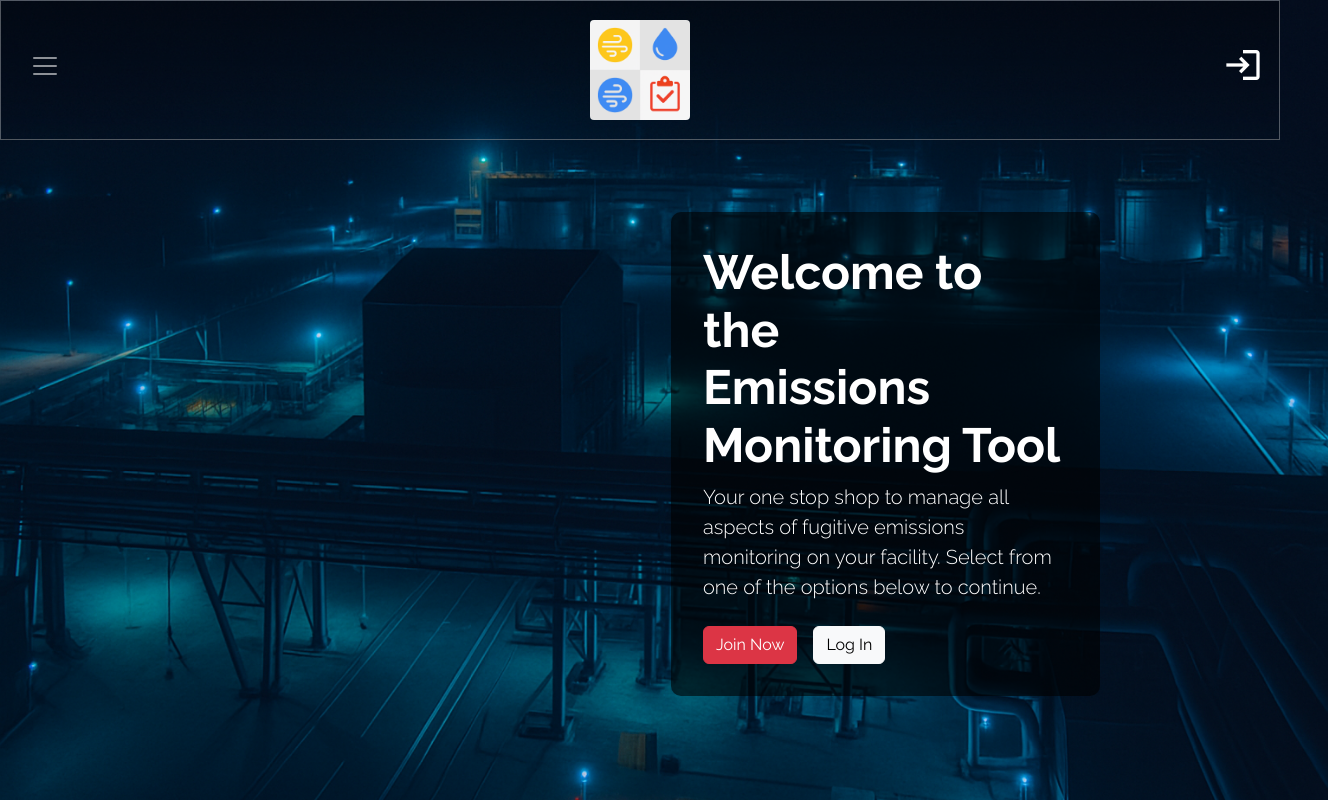
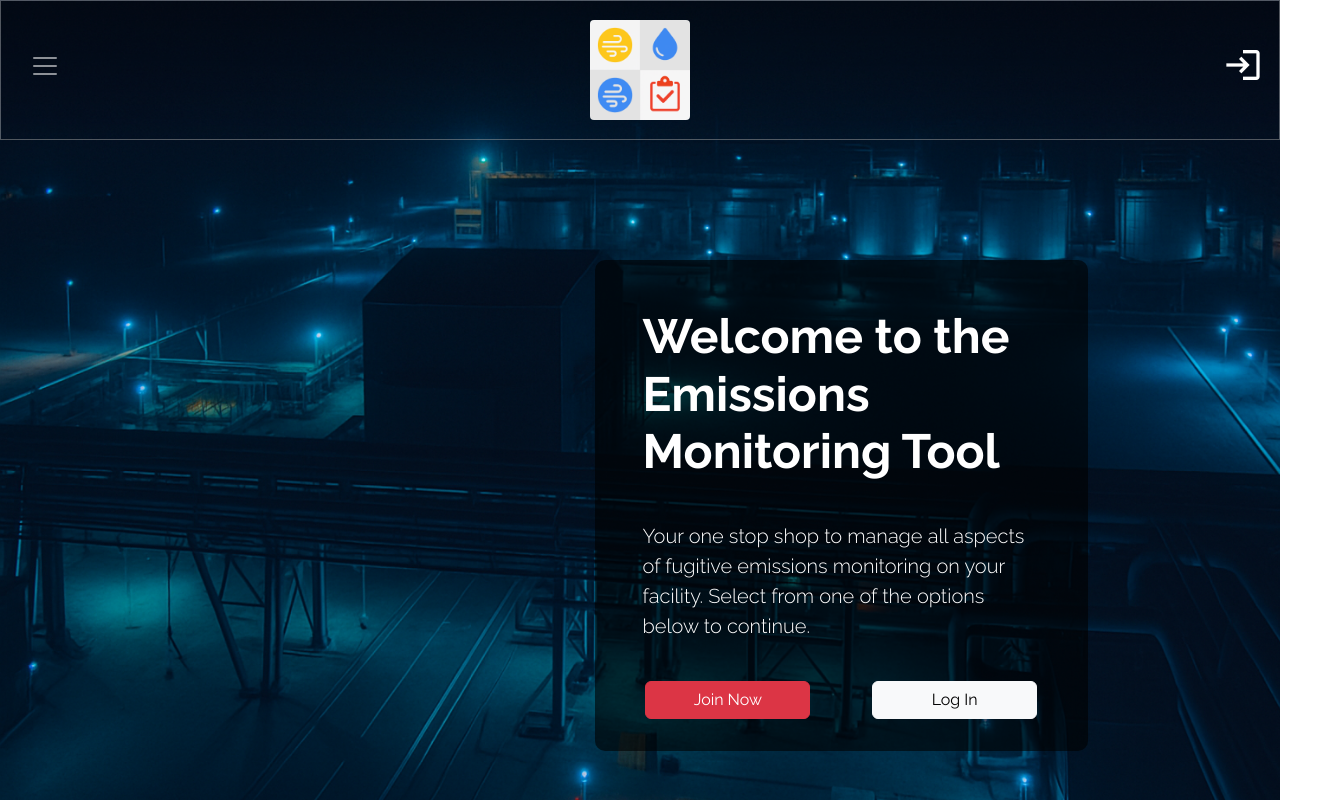
Before and after one commit to johnamdickson/weeps-seeps-fugitive-emissions-web, a React (Create React App) app in the folder weeps-seeps-fugitive-emissions/: page / in a window 1280 px wide. Shown: the whole page, 1328 px wide, since content can reach past the window. Built offline with nearby package versions, Linux system fonts and the light colour scheme; no server answers.

Commit message:
style: further styling home page content box

```diff
--- a/weeps-seeps-fugitive-emissions/src/pages/Home.js
+++ b/weeps-seeps-fugitive-emissions/src/pages/Home.js
@@ -1,24 +1,33 @@
-import React from 'react';
+import React, { useState } from 'react';
 import { Button, Container, Row, Col } from 'react-bootstrap';
 import './Home.css'; // Update your CSS file name accordingly
+import LoginModal from '../components/LoginModal';
 
 const HomePage = () => {
+  const [showLogin, setShowLogin] = useState(false);
   return (
     <div className="home-page">
-        <Container fluid className="text-white d-inline-flex mt-5 me-lg-5 p-4 justify-content-end">
+        <Container fluid className="text-white d-inline-flex mt-5 p-4 justify-content-end">
           <Row className="justify-content-end">
-            <Col className="me-lg-5" lg="9" sm="12">
+            <Col className="me-lg-5 pt-5 pe-4" lg="9" md="12">
             <Container fluid>
             <Row className="justify-content-end me-lg-5">
-            <Col className="content-box me-lg-5 mx-auto" lg="6" sm="10">
-             <h1 className="display-5 fw-bold">Welcome to the<br />Emissions Monitoring Tool</h1>
-          <p className="lead">
+            <Col className="content-box me-lg-5 mx-auto" lg="7" sm="10">
+             <h1 className="display-5 fw-bold p-3">Welcome to the<br />Emissions Monitoring Tool</h1>
+          <p className="lead p-3">
             Your one stop shop to manage all aspects of fugitive emissions monitoring on your facility.
             Select from one of the options below to continue.
           </p>
-          <div className="button-group mt-4">
-            <Button variant="danger" className="me-3">Join Now</Button>
-            <Button variant="light">Log In</Button>
+          <div className="button-group mt-1">
+            <Row className='justify-content-around'>
+              <Col lg="5" md="10">
+              <Button variant="danger" className="w-100 mt-2">Join Now</Button>
+              </Col >
+                            <Col lg="5" md="10">
+              <Button variant="light" className="w-100 mt-2" onClick={() => setShowLogin(true)}>Log In</Button>
+              </Col>
+            </Row>
+
           </div>
           </Col>
           </Row>
@@ -27,6 +36,7 @@ const HomePage = () => {
           </Row>
 
         </Container>
+        <LoginModal show={showLogin} onHide={() => setShowLogin(false)} />
       </div>
   );
 };
```
